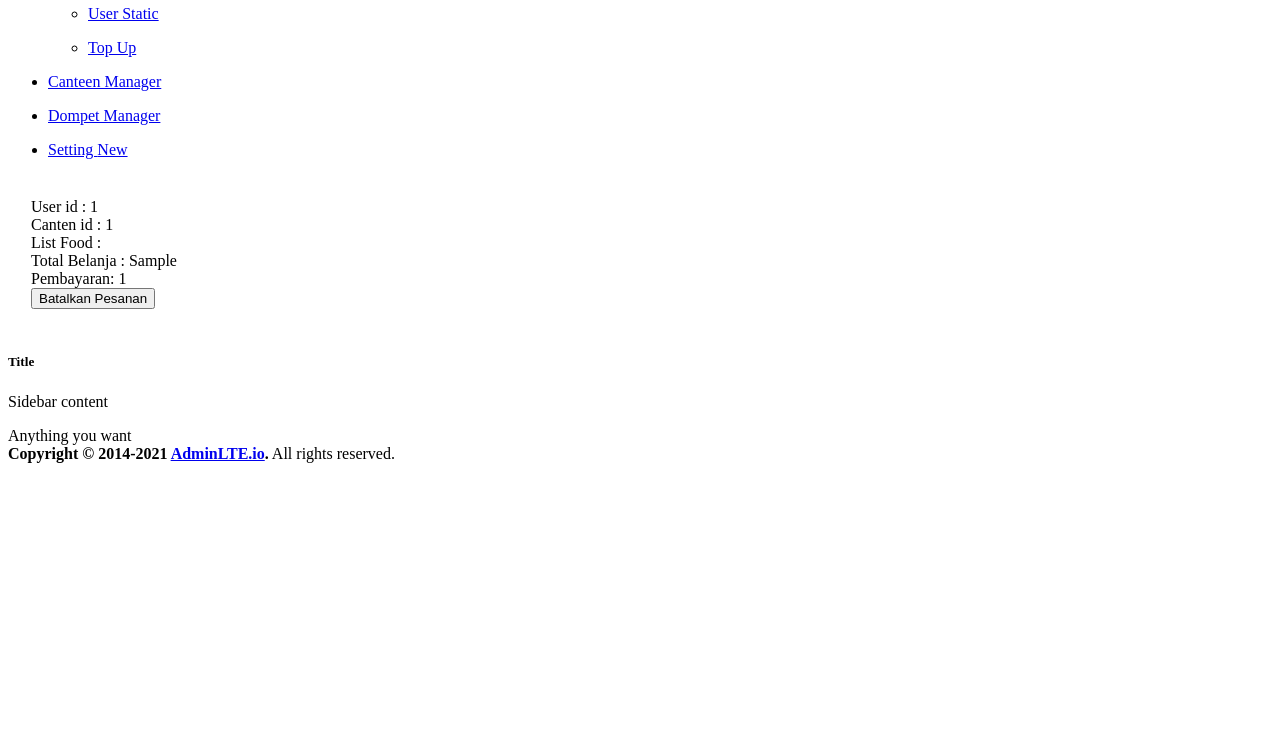
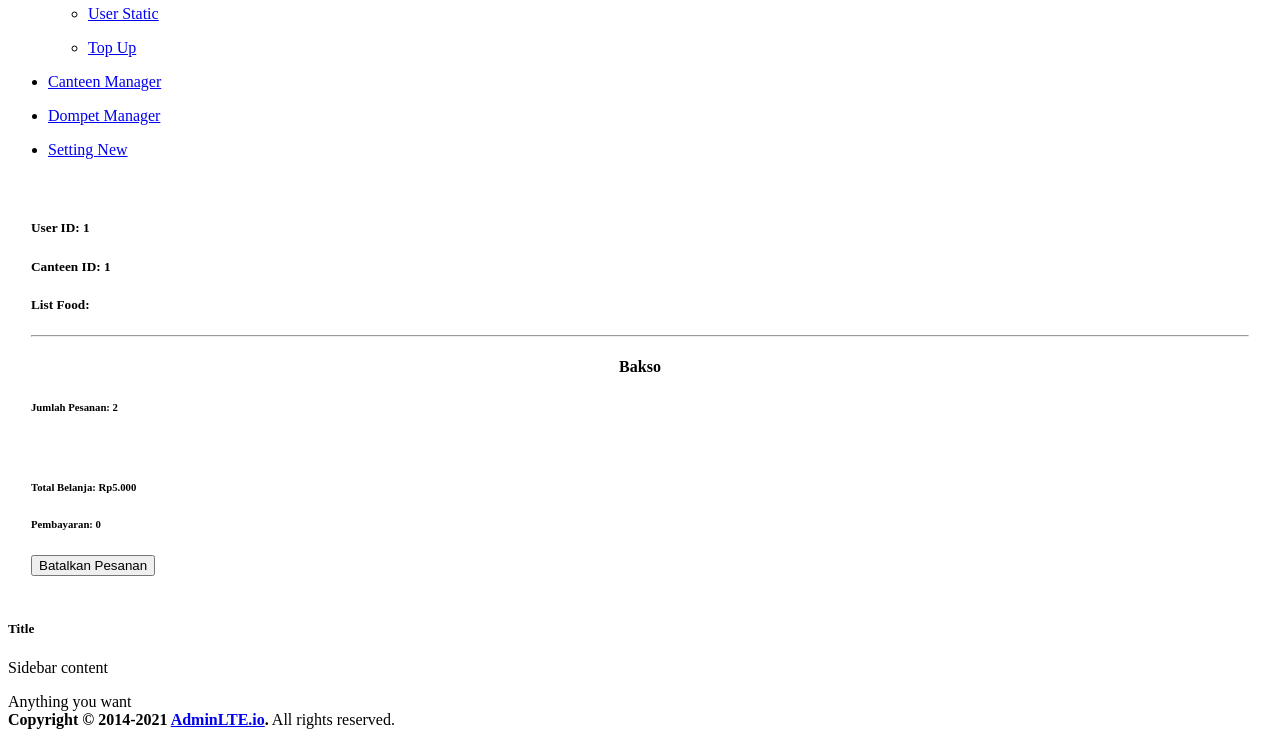
Before and after one commit to anandadwipra/ecanteen, a Laravel app: page /panel/Canteen/detail/1 in a window 1280 px wide. Shown: the part 2014-2751 px from the top of the page. Before the commit the page ends 2477 px from the top, so only its background shows below. Run offline with Laravel 8, Linux system fonts and the light colour scheme; a user stored in the database is signed in; data comes from the database, SQL or seed files in the repository; tables that the repository leaves empty hold one stand-in row (values such as "Sample post"); parts of the project's set-up code (start-up, migrations or seed data) failed here and were passed over.

Commit message:
Penambahan Konten Statis - Detail Blade

```diff
--- a/src/resources/views/panel/canteen/detail.blade.php
+++ b/src/resources/views/panel/canteen/detail.blade.php
@@ -4,6 +4,10 @@
     .detail-wrapper
     {
         padding: 23px;
+    }
+    .detail-wrapper .card h4
+    {
+        text-align: center;
     }
 </style>
 <link rel="stylesheet" href="http://code.ionicframework.com/ionicons/2.0.1/css/ionicons.min.css">
@@ -12,19 +16,30 @@
 
 <div class="detail-wrapper">
 
-    User id : {{$order->user_id}}<br>
-    Canten id : {{$order->canteen_id}}<br>
-    List Food : <br>
+    <h5>User ID: {{$order->user_id}}</h5>
+    <h5>Canteen ID: {{$order->canteen_id}}</h5>
+    <h5>List Food:</h5>
+    <hr>
 
+    <!--
     @foreach($list as $ls)
-        Name : {{$ls->name}} <br>
+        Name: {{$ls->name}} <br>
         Image: {{$ls->image}}<br>
         Jumlah: {{$count[$ls->id]}}
         <hr>
     @endforeach
 
     Total Belanja : {{$order->total}}<br>
-    Pembayaran: {{$order->payment}}<br>
+    Pembayaran: {{$order->payment}}<br> -->
+
+    <div class="card col-6 col-lg-4">
+        <h4>Bakso</h4>
+        <h6>Jumlah Pesanan: 2</h6>
+        <br>
+        <h6>Total Belanja: Rp5.000</h6>
+        <h6>Pembayaran: 0</h6>
+    </div>
+
     @if($order->payment==0)
         <form method="post" action="{{route('panel.canteen.cancel',$order->id)}}">
         @csrf
```
